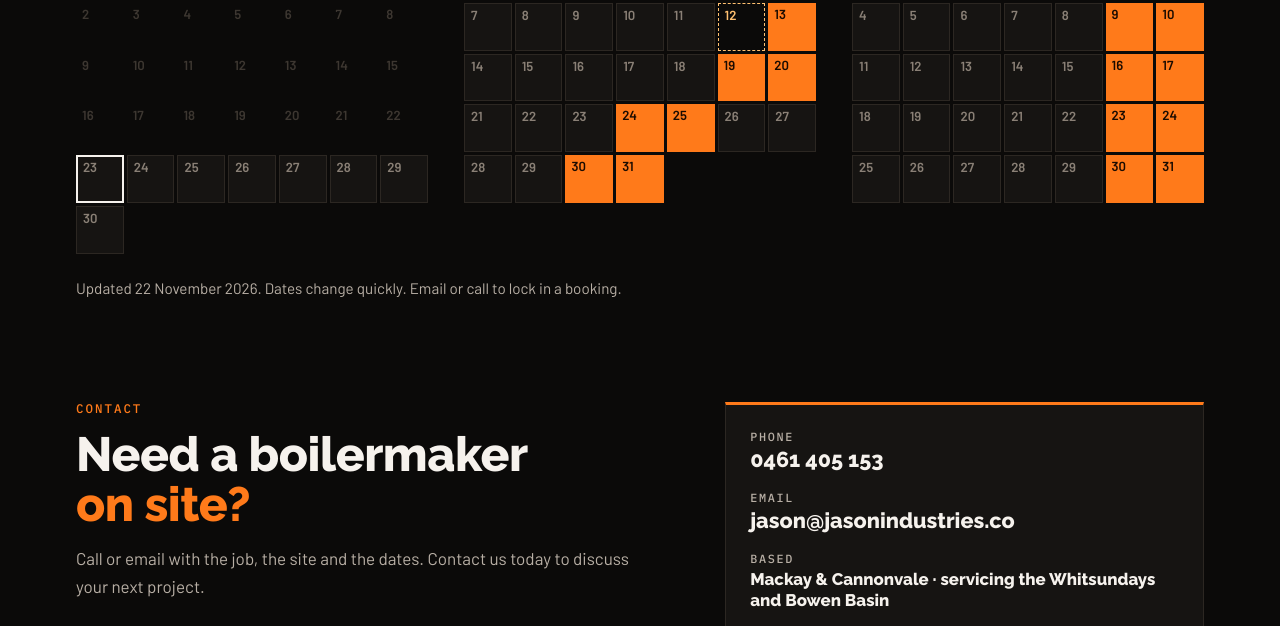
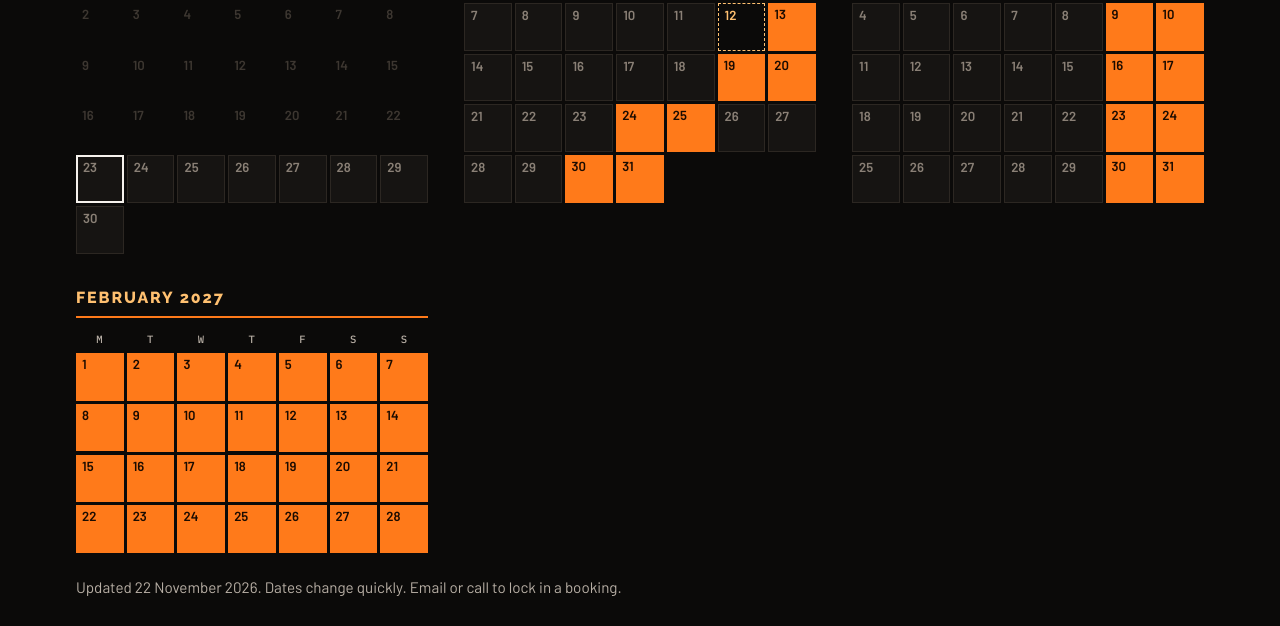
Before and after one commit to Jaso88/jasonindustries-website, a plain HTML site: page index.html in a window 1280 px wide. Shown: the part 4844-5470 px from the top of the page. Drawn offline with Linux system fonts and the light colour scheme.

Commit message:
Show 4 months on availability calendar

```diff
--- a/index.html
+++ b/index.html
@@ -459,7 +459,7 @@ footer q{font-family:var(--display);font-weight:600;color:var(--white);quotes:no
   function within(ranges,k){for(var i=0;i<ranges.length;i++){if(k>=ranges[i][0]&&k<=ranges[i][1])return true;}return false;}
   function draw(data){
     var html='', y=now.getUTCFullYear(), m=now.getUTCMonth();
-    for(var n=0;n<3;n++){
+    for(var n=0;n<4;n++){
       var first=new Date(Date.UTC(y,m+n,1)), yy=first.getUTCFullYear(), mm=first.getUTCMonth();
       var days=new Date(Date.UTC(yy,mm+1,0)).getUTCDate(), lead=(first.getUTCDay()+6)%7;
       html+='<div class="month"><h3>'+MON[mm]+' '+yy+'</h3><div class="grid7">';
```
